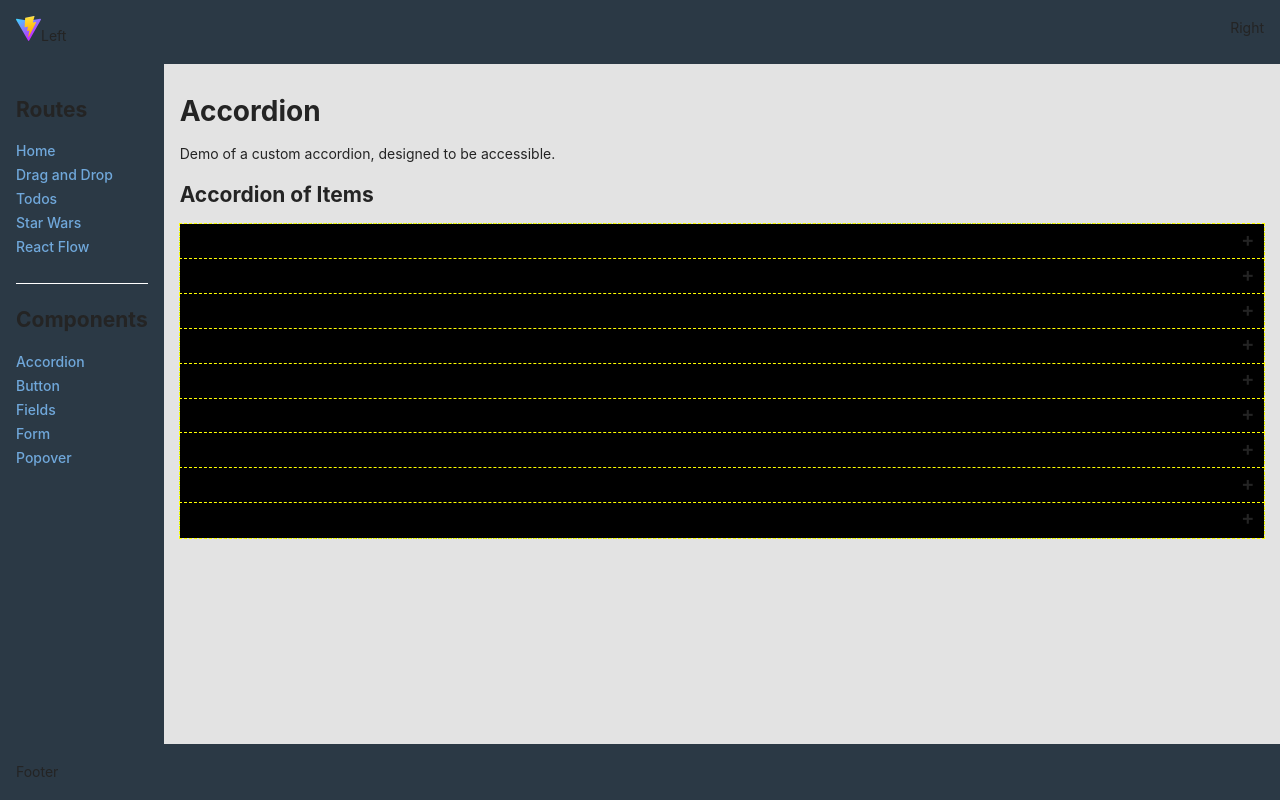
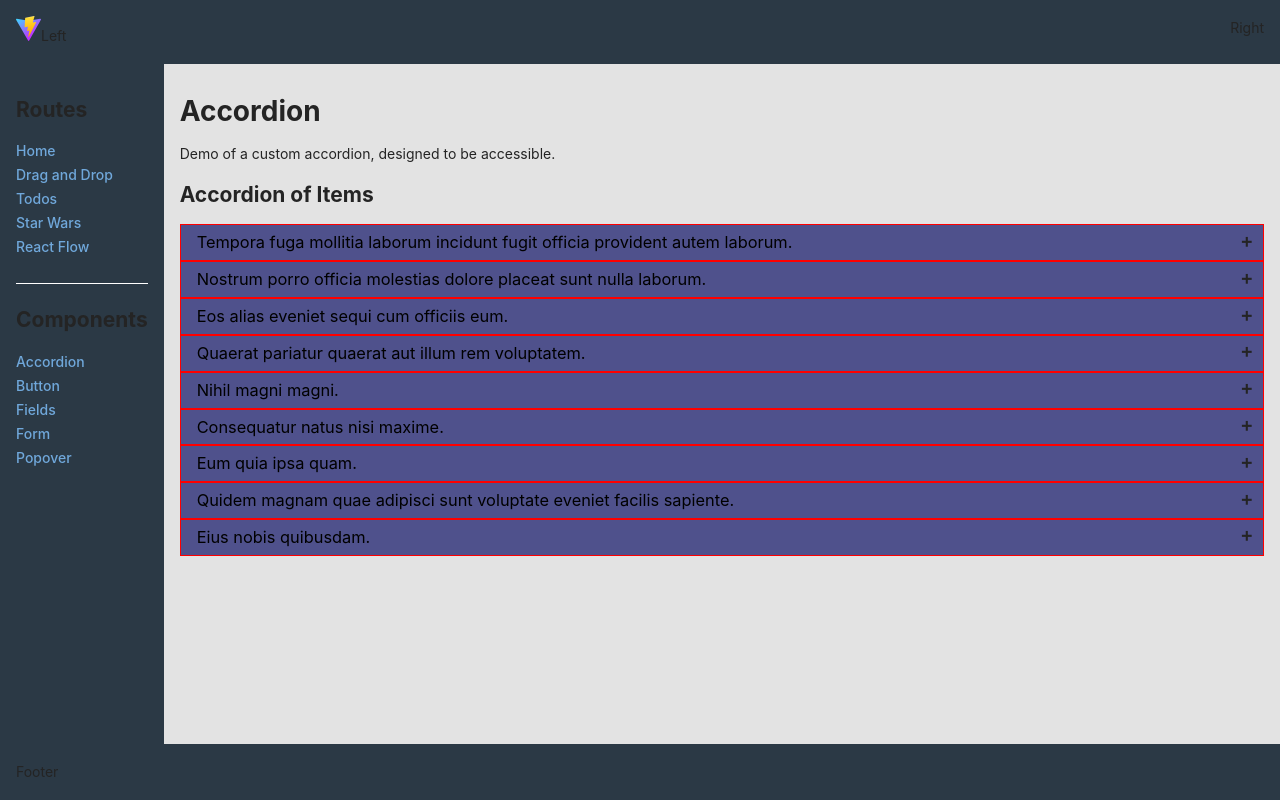
Before and after one commit to atwright147/react-playground, a React (Vite) app: page /components/accordion in a window 1280 px wide. Built offline with nearby package versions, Linux system fonts and the light colour scheme; what react-dnd-multi-backend would draw is missing.

Commit message:
update colors

```diff
--- /dev/null
+++ b/src/colors.scss
@@ -0,0 +1,15 @@
+// https://www.pinterest.co.uk/pin/351912464085377/
+
+// LIGHT THEME
+$purple-light-100: hsl(224, 25%, 32%);
+$purple-light-200: hsl(224, 29%, 63%);
+$purple-light-300: hsl(238, 28%, 63%);
+$purple-light-400: hsl(232, 41%, 78%);
+$purple-light-500: hsl(225, 50%, 89%);
+
+// DARK THEME
+$purple-dark-100: hsl(224, 25%, 12%);
+$purple-dark-200: hsl(224, 29%, 43%);
+$purple-dark-300: hsl(238, 28%, 43%);
+$purple-dark-400: hsl(232, 41%, 58%);
+$purple-dark-500: hsl(225, 50%, 69%);
--- a/src/components/Accordion/Accordion.module.scss
+++ b/src/components/Accordion/Accordion.module.scss
@@ -1,6 +1,6 @@
-.item {
-  outline: 1px dashed green;
-}
+@import '../../colors.scss';
+
+.item {}
 
 .title {}
 
@@ -9,7 +9,8 @@
   pointer-events: none;
   position: relative;
   z-index: 10;
-  background-color: black;
+  background-color: $purple-dark-300;
+  border: 1px solid red;
 
   &::after {
     content: "\00d7";
@@ -22,7 +23,6 @@
 
   button {
     pointer-events: all;
-    outline: 1px dashed yellow;
     appearance: none;
     background-color: transparent;
     border: 0;
@@ -45,8 +45,9 @@
 }
 
 .section {
-  outline: 1px dotted red;
-  outline-offset: -2px;
+  $border: 1px solid red;
+  border-left: $border;
+  border-right: $border;
   transition: all .25s ease-in-out;
   overflow: hidden;
 
--- a/src/index.scss
+++ b/src/index.scss
@@ -1,3 +1,5 @@
+@import './colors.scss';
+
 @mixin fontFamily {
   font-family: Inter, Avenir, Helvetica, Arial, sans-serif;
 }
```
